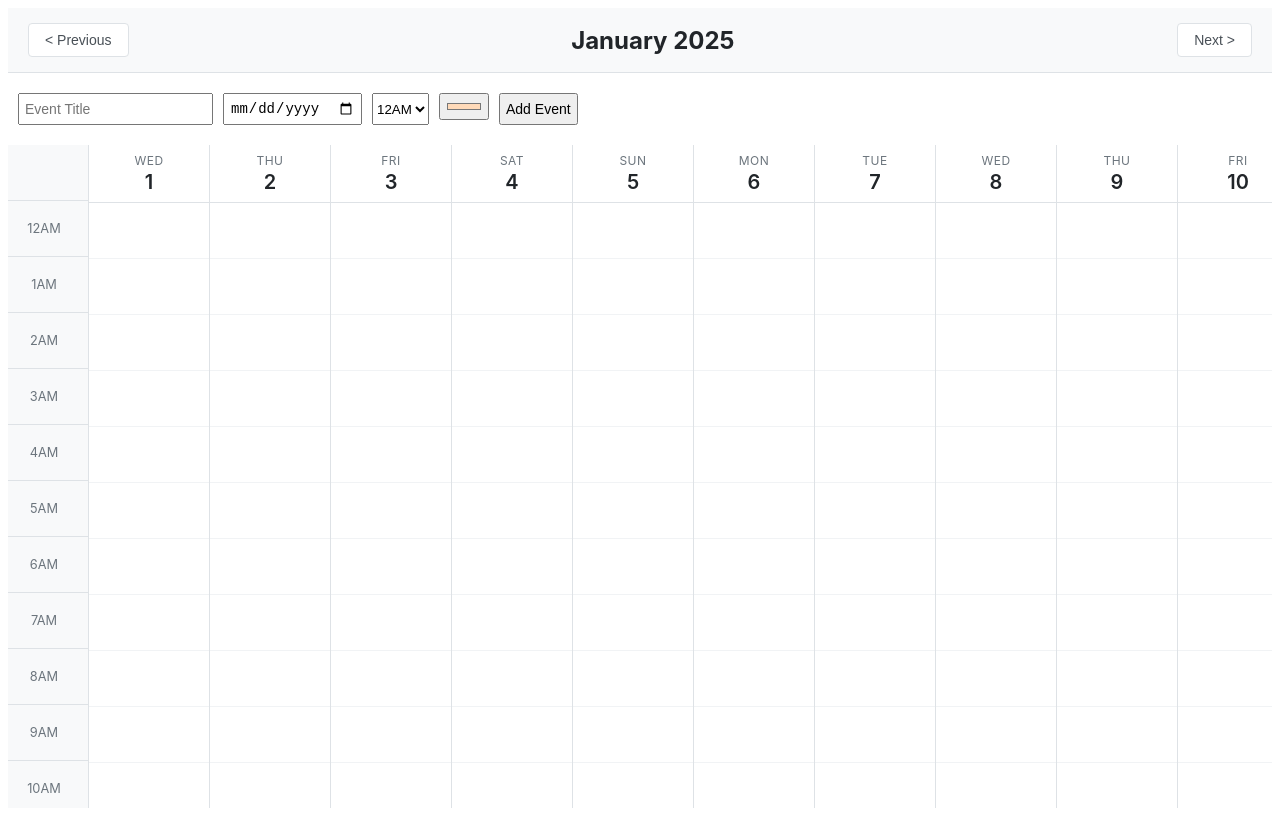
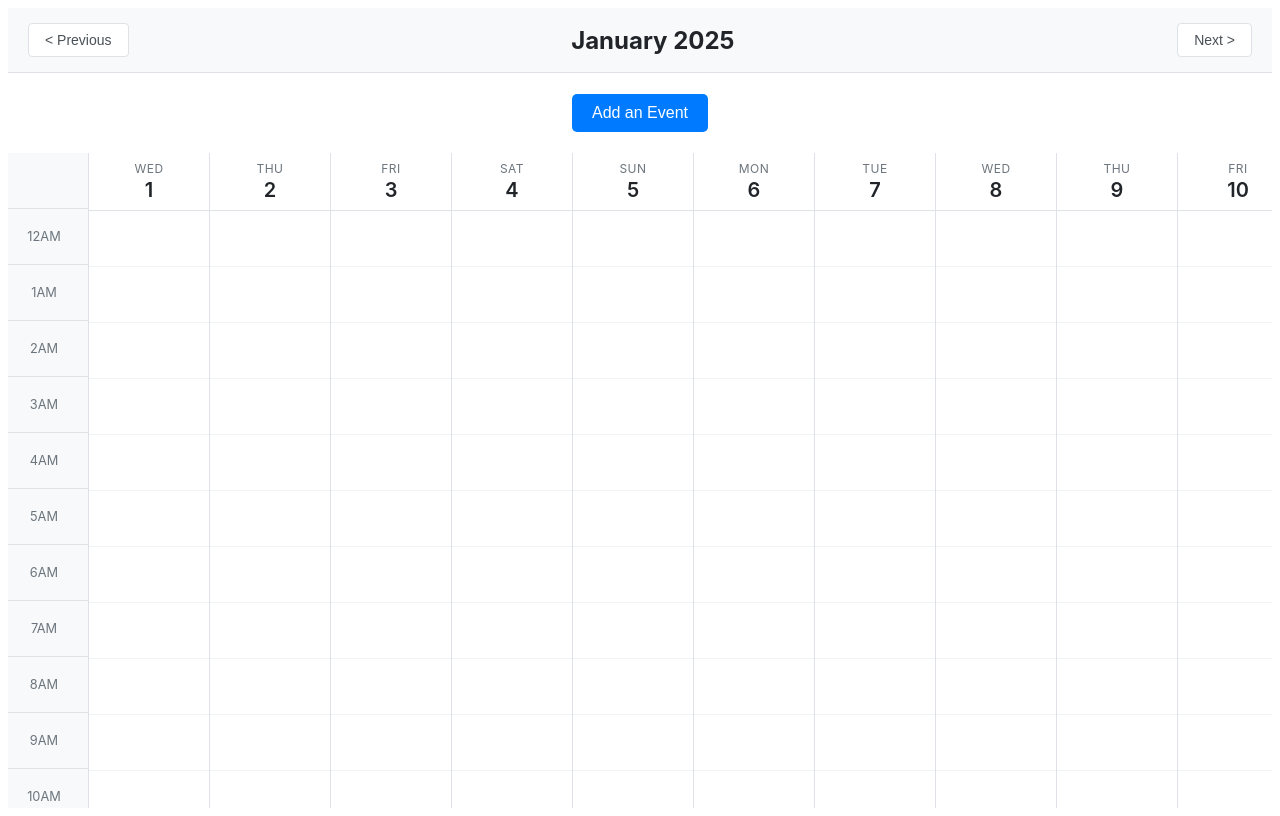
Before and after one commit to AnkittChauhan/TimelineProject, a React (Vite) app: page / in a window 1280 px wide. Built offline with nearby package versions, Linux system fonts and the light colour scheme.

Commit message:
Added AddEvent Functionality and made it Conditional

```diff
--- a/src/Components/Timeline.css
+++ b/src/Components/Timeline.css
@@ -277,7 +277,12 @@
   gap: 10px;
   margin: 10px 0;
   padding: 10px;
-  /* background: #f9f9f9; */
+  justify-content: center;
+  position: sticky;
+  top: 0;
+  left: 0;
+  z-index: 100;
+  background: #f9f9f9;
   border-radius: 5px;
 }
 
@@ -285,3 +290,44 @@
   padding: 5px;
   font-size: 14px;
 }
+
+.month-header {
+  display: flex;
+  align-items: center;
+  justify-content: space-between;
+  padding: 15px 20px;
+  background: #f8f9fa;
+  border-bottom: 1px solid #dee2e6;
+  position: sticky;
+  top: 0;
+  left: 0;
+  z-index: 100;
+  /* margin-bottom: 20px; */
+}
+
+.add-event-btn button {
+
+  background-color: #007bff;
+  color: white;
+  padding: 10px 20px;
+  font-size: 16px;
+  border: none;
+  border-radius: 5px;
+  cursor: pointer;
+  transition: transform 0.1s ease, box-shadow 0.1s ease;
+}
+
+.add-event-btn button:hover {
+  background-color: #0056b3;
+}
+
+.add-event-btn button:active {
+  transform: scale(0.95);
+  box-shadow: 0 2px 5px rgba(0, 0, 0, 0.2);
+}
+.add-event-btn {
+  display: flex;
+  justify-content: center;
+  align-items: center;
+  height: 10vh;
+}
--- a/src/Components/TimelineMonthView.jsx
+++ b/src/Components/TimelineMonthView.jsx
@@ -33,7 +33,7 @@ const TimelineMonthView = () => {
   const daysInMonth = eachDayOfInterval({ start: monthStart, end: monthEnd });
 
   // Time slots from 12 AM to 11 PM
-  const times = Array.from({ length: 24 }, (_, i) => i );
+  const times = Array.from({ length: 24 }, (_, i) => i);
 
   // Move event handler
   const moveEvent = (eventId, newDay, newTime) => {
@@ -68,7 +68,18 @@ const TimelineMonthView = () => {
 
     setEvents([...events, newEventData]);
     setNewEvent({ title: "", date: "", time: "", color: "#ffdab9" });
+    setIsBtnClicked(false)
+    alert("Event Added Sucessfully !!")
   };
+
+  // for add btn handler
+
+  const [isBtnClicked, setIsBtnClicked] = useState(false);
+
+  const handleAddBtnClick = () => {
+      setIsBtnClicked(true)
+  }
+
 
   return (
     <DndProvider backend={HTML5Backend}>
@@ -80,7 +91,12 @@ const TimelineMonthView = () => {
           <button onClick={handleNextMonth} className="nav-button">Next &gt;</button>
         </div>
 
+
         {/* Create Event Form */}
+
+
+        {
+          isBtnClicked ?
             <div className="create-event-form">
               <input type="text" placeholder="Event Title" value={newEvent.title} onChange={(e) => setNewEvent({ ...newEvent, title: e.target.value })} />
               <input type="date" value={newEvent.date} onChange={(e) => setNewEvent({ ...newEvent, date: e.target.value })} />
@@ -94,6 +110,14 @@ const TimelineMonthView = () => {
               <input type="color" value={newEvent.color} onChange={(e) => setNewEvent({ ...newEvent, color: e.target.value })} />
               <button onClick={handleCreateEvent}>Add Event</button>
             </div>
+            :
+            <div className="add-event-btn">
+              <button onClick={ handleAddBtnClick } id="add-btn" >
+                Add an Event
+              </button>
+            </div>
+        }
+
 
         {/* Timeline Grid */}
         <div className="timeline-grid">
```
Lines whose indentation alone changed are shown as unchanged.
